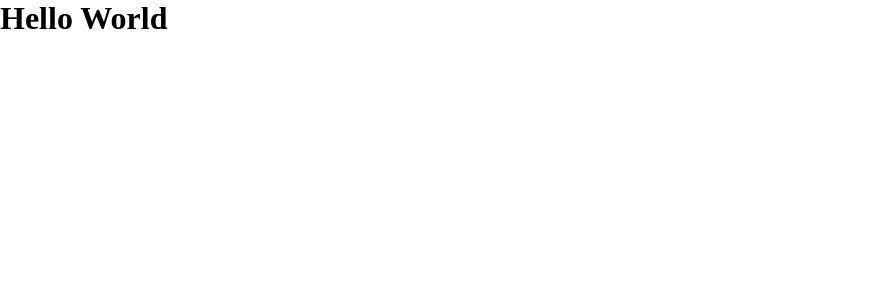
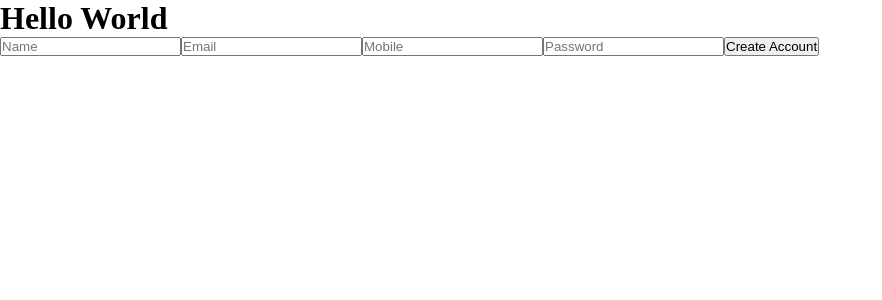
Before and after one commit to rajsingh-19/workhive, a React (Vite) app: page / in a window 1280 px wide. Shown: the top 300 px of the page, without its empty margins (0-882 px from the left). Built offline with nearby package versions, Linux system fonts and the light colour scheme.

Commit message:
Developed register route

```diff
--- a/src/App.jsx
+++ b/src/App.jsx
@@ -1,9 +1,11 @@
 import './App.css'
+import RegisterPage from './pages/RegisterPage';
 
 function App() {
   return (
     <>
       <h1>Hello World</h1>
+      <RegisterPage />
     </>
   )
 };
--- /dev/null
+++ b/src/pages/RegisterPage.jsx
@@ -0,0 +1,37 @@
+import { useState } from "react";
+import {register} from '../services/index';
+
+const RegisterPage = () => {
+    const [formData, setFormData] = useState({
+        name: '',
+        email: '',
+        mobile: '',
+        password: ''
+    });
+    //      function for registering the user
+    const handleRegisterUser = async (e) => {
+        e.preventDefault();
+        const res = await register(formData);
+        if(res.status === 200) {
+            alert("User Registered Succesfully");
+        }
+        else {
+            console.log(res);
+            alert("An error occurred");
+        }
+    }
+
+    return (
+        <div>
+            <form onSubmit={handleRegisterUser}>
+                <input type="text" name='name' value={formData.name} placeholder="Name" onChange={(e) => setFormData({...formData, [e.target.name]: e.target.value})} />
+                <input type="text" name='email' value={formData.email} placeholder="Email" onChange={(e) => setFormData({...formData, [e.target.name]: e.target.value})} />
+                <input type="text" name='mobile' value={formData.mobile} placeholder="Mobile" onChange={(e) => setFormData({...formData, [e.target.name]: e.target.value})} />
+                <input type="password" name='password' value={formData.password} placeholder="Password" onChange={(e) => setFormData({...formData, [e.target.name]: e.target.value})} />
+                <button type='submit'>Create Account</button>
+            </form>
+        </div>
+    )
+};
+
+export default RegisterPage;
--- /dev/null
+++ b/src/services/index.js
@@ -0,0 +1,13 @@
+// const URL = "http://localhost:4000/"
+
+//          register
+export const register = (data) => {
+    return fetch("http://localhost:4000/api/user/register/", {
+            method: 'POST',
+            headers: {
+                'Content-Type': 'application/json'
+            },
+            body: JSON.stringify(data)
+        }
+    )
+}
```
